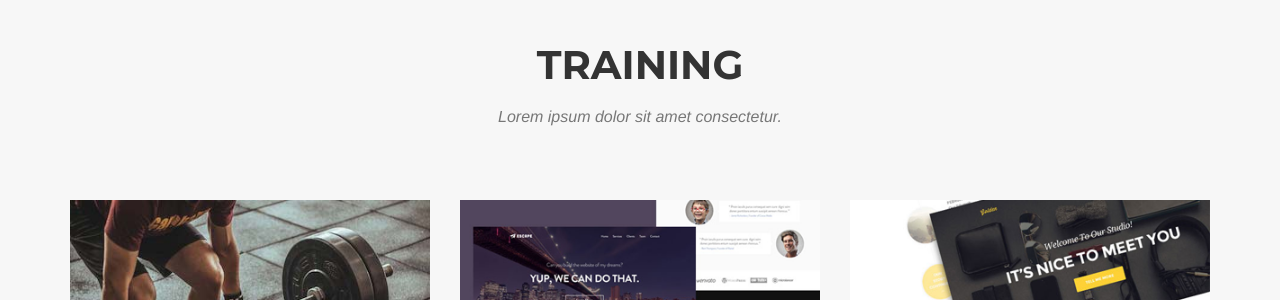
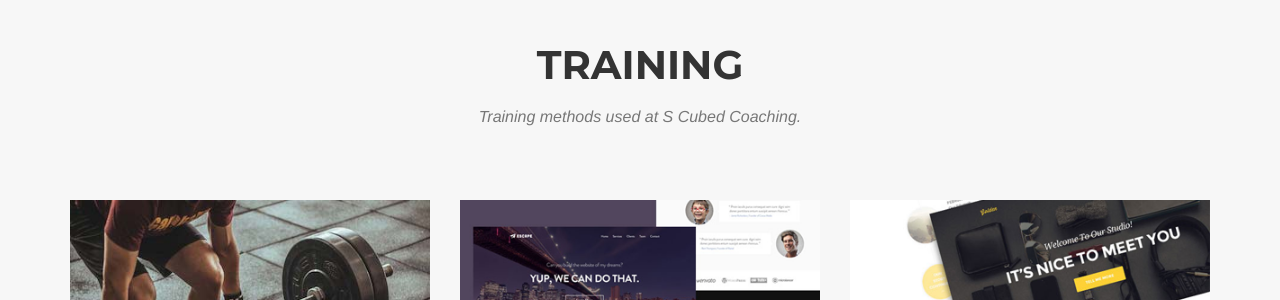
Before and after one commit to limit-DNE/SCubed, a Jekyll site: the page built from index.html, in a window 1280 px wide and 900 px high, scrolled down 1476 px. Shown: the part 152-452 px from the top of the window. Built offline with Jekyll 4.4.1, drawn with Linux system fonts in a browser that asks for light colours; some web fonts are replaced.

Commit message:
Update portfolio_grid.html

```diff
--- a/_includes/portfolio_grid.html
+++ b/_includes/portfolio_grid.html
@@ -4,7 +4,7 @@
             <div class="row">
                 <div class="col-lg-12 text-center">
                     <h2 class="section-heading">Training</h2>
-                    <h3 class="section-subheading text-muted">Lorem ipsum dolor sit amet consectetur.</h3>
+                    <h3 class="section-subheading text-muted">Training methods used at S Cubed Coaching.</h3>
                 </div>
             </div>
             <div class="row">
```
